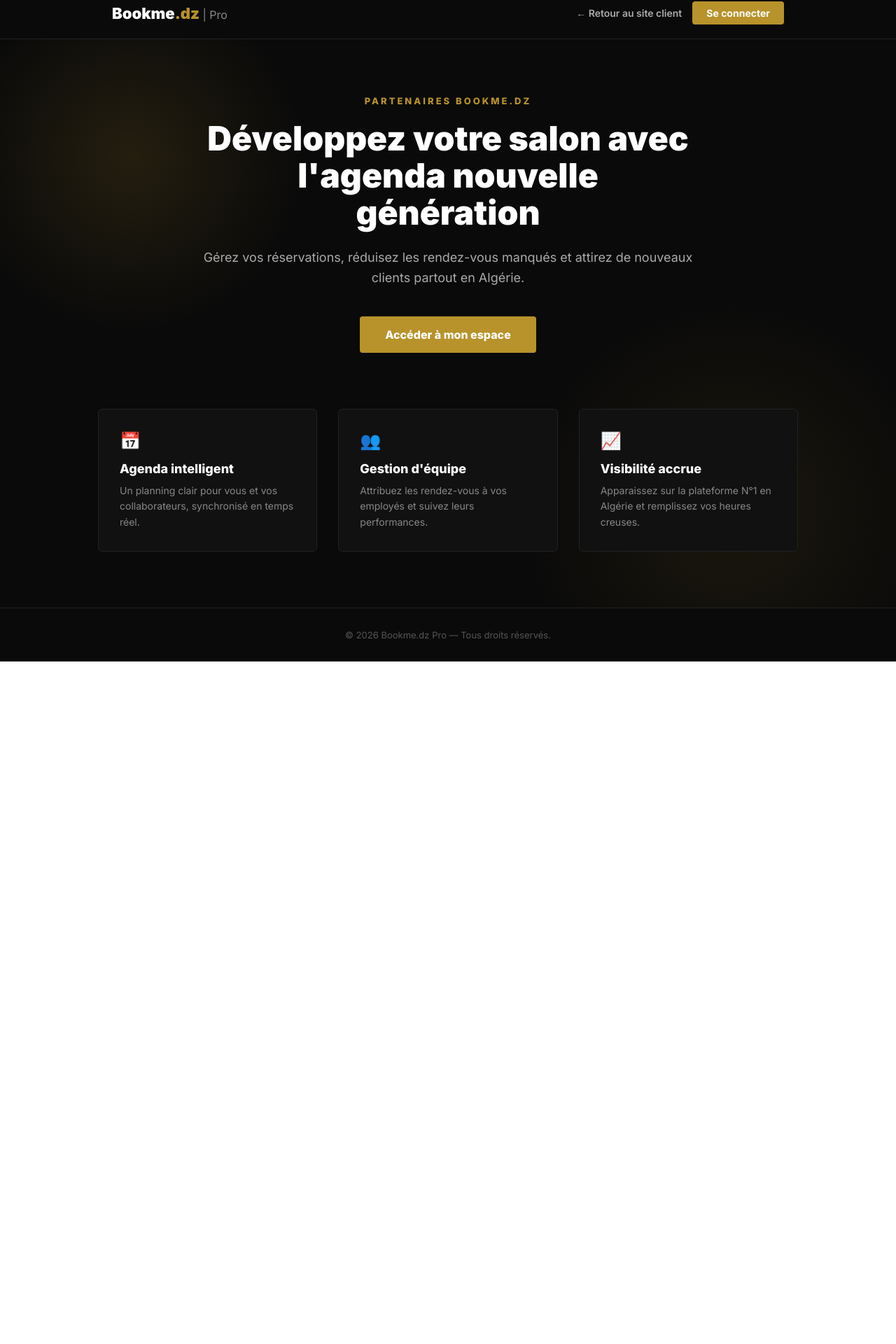
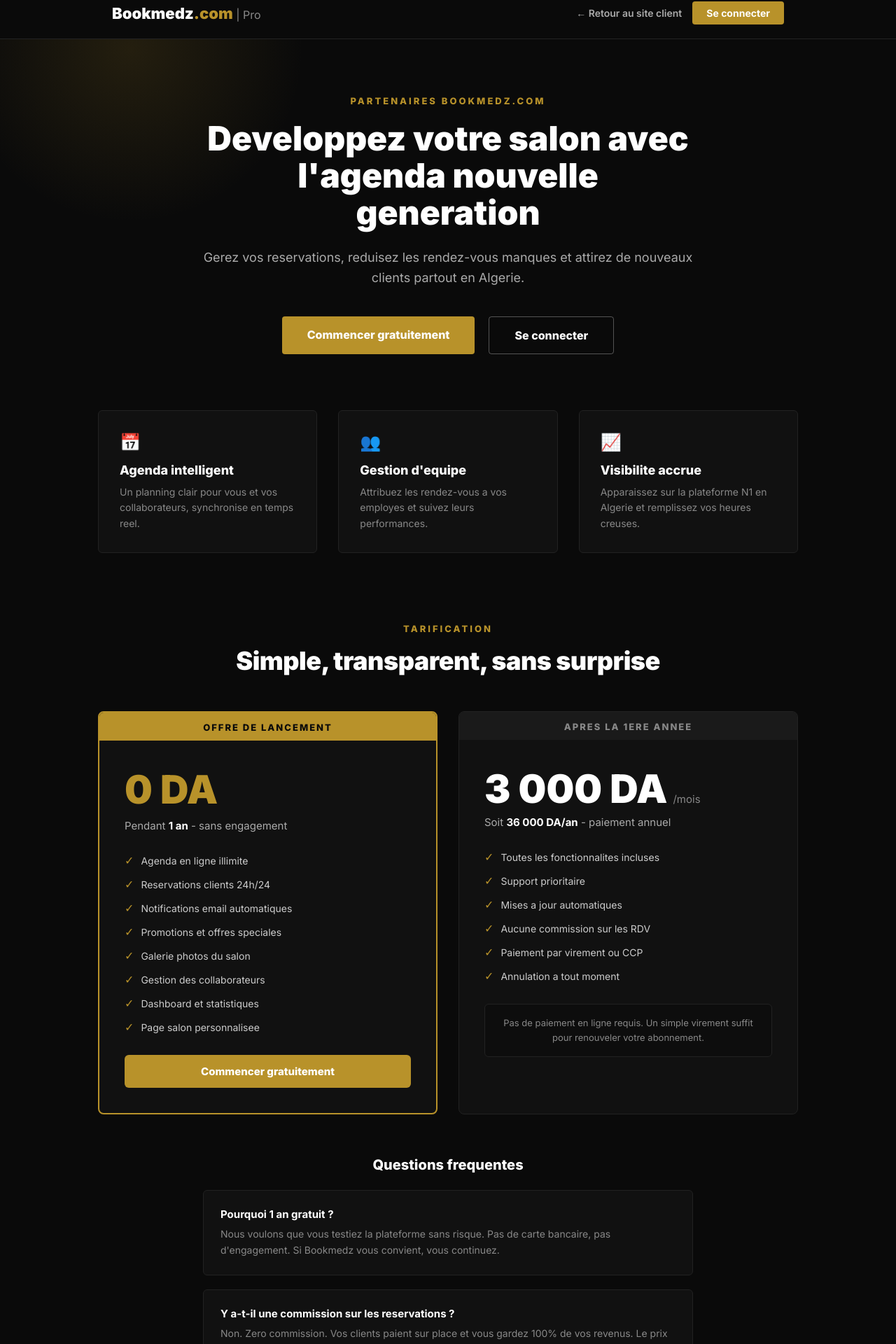
Before and after one commit to DorianNoam/Bookme, a Next.js app: page /pro in a window 1280 px wide. Shown: the part 18-1938 px from the top of the page at 70% size. Before the commit the page ends 963 px from the top, so only its background shows below. Built offline with nearby package versions, Linux system fonts and the light colour scheme.

Commit message:
Update page.tsx

```diff
--- a/src/app/pro/page.tsx
+++ b/src/app/pro/page.tsx
@@ -9,15 +9,14 @@ export default function ProLandingPage() {
   return (
     <div style={{ fontFamily: 'Inter, sans-serif', background: NOIR, minHeight: '100vh', color: '#fff', display: 'flex', flexDirection: 'column' }}>
 
-      {/* HEADER PRO */}
       <header style={{ padding: '20px 0', borderBottom: '1px solid rgba(255,255,255,0.1)' }}>
         <div style={{ maxWidth: 1000, margin: '0 auto', padding: '0 20px', display: 'flex', alignItems: 'center', justifyContent: 'space-between' }}>
           <Link href="/" style={{ fontSize: 22, fontWeight: 900, color: '#fff', textDecoration: 'none' }}>
-            Bookme<span style={{ color: OR }}>.dz</span> <span style={{ fontWeight: 400, fontSize: 16, color: '#888' }}>| Pro</span>
+            Bookmedz<span style={{ color: OR }}>.com</span> <span style={{ fontWeight: 400, fontSize: 16, color: '#888' }}>| Pro</span>
           </Link>
           <div style={{ display: 'flex', gap: 15 }}>
             <Link href="/" style={{ color: '#aaa', fontSize: 14, textDecoration: 'none', fontWeight: 600, display: 'flex', alignItems: 'center' }}>
-              ← Retour au site client
+              &larr; Retour au site client
             </Link>
             <Link href="/pro/login" style={{ background: OR, color: '#fff', padding: '8px 20px', borderRadius: 4, fontSize: 14, textDecoration: 'none', fontWeight: 700 }}>
               Se connecter
@@ -26,30 +25,34 @@ export default function ProLandingPage() {
         </div>
       </header>
 
-      {/* HERO SECTION */}
       <main style={{ flex: 1, display: 'flex', flexDirection: 'column', alignItems: 'center', justifyContent: 'center', padding: '80px 20px', textAlign: 'center', position: 'relative', overflow: 'hidden' }}>
 
-        {/* Cercles décoratifs en arrière-plan */}
         <div style={{ position: 'absolute', top: '-10%', left: '-5%', width: 500, height: 500, background: 'radial-gradient(circle, rgba(184, 146, 42, 0.15) 0%, transparent 70%)', zIndex: 0 }} />
         <div style={{ position: 'absolute', bottom: '-20%', right: '-5%', width: 600, height: 600, background: 'radial-gradient(circle, rgba(184, 146, 42, 0.1) 0%, transparent 70%)', zIndex: 0 }} />
 
         <div style={{ maxWidth: 700, position: 'relative', zIndex: 1 }}>
           <div style={{ color: OR, fontSize: 13, fontWeight: 800, textTransform: 'uppercase', letterSpacing: 3, marginBottom: 20 }}>
-            Partenaires Bookme.dz
+            Partenaires Bookmedz.com
           </div>
-          <h1 style={{ fontSize: 48, fontWeight: 900, marginBottom: 24, lineHeight: 1.1 }}>
-            Développez votre salon avec l'agenda nouvelle génération
+          <h1 style={{ fontSize: 'clamp(28px, 6vw, 48px)', fontWeight: 900, marginBottom: 24, lineHeight: 1.1 }}>
+            Developpez votre salon avec l&apos;agenda nouvelle generation
           </h1>
-          <p style={{ fontSize: 18, color: '#aaa', marginBottom: 40, lineHeight: 1.6 }}>
-            Gérez vos réservations, réduisez les rendez-vous manqués et attirez de nouveaux clients partout en Algérie.
+          <p style={{ fontSize: 'clamp(14px, 3vw, 18px)', color: '#aaa', marginBottom: 40, lineHeight: 1.6 }}>
+            Gerez vos reservations, reduisez les rendez-vous manques et attirez de nouveaux clients partout en Algerie.
           </p>
 
-          <div style={{ display: 'flex', gap: 20, justifyContent: 'center' }}>
+          <div style={{ display: 'flex', gap: 20, justifyContent: 'center', flexWrap: 'wrap' }}>
+            <Link
+              href="/pro/register"
+              style={{ background: OR, color: '#fff', padding: '16px 36px', borderRadius: 4, fontSize: 16, fontWeight: 800, textDecoration: 'none' }}
+            >
+              Commencer gratuitement
+            </Link>
             <Link
               href="/pro/login"
-              style={{ background: OR, color: '#fff', padding: '16px 36px', borderRadius: 4, fontSize: 16, fontWeight: 800, textDecoration: 'none', transition: 'all 0.2s' }}
+              style={{ background: 'transparent', color: '#fff', padding: '16px 36px', borderRadius: 4, fontSize: 16, fontWeight: 800, textDecoration: 'none', border: '1px solid rgba(255,255,255,0.3)' }}
             >
-              Accéder à mon espace
+              Se connecter
             </Link>
           </div>
         </div>
@@ -57,25 +60,137 @@ export default function ProLandingPage() {
         {/* FEATURES GRID */}
         <div style={{ display: 'grid', gridTemplateColumns: 'repeat(auto-fit, minmax(250px, 1fr))', gap: 30, maxWidth: 1000, width: '100%', marginTop: 80, position: 'relative', zIndex: 1, textAlign: 'left' }}>
           <div style={{ background: '#111', border: '1px solid #222', padding: 30, borderRadius: 6 }}>
-            <div style={{ fontSize: 24, marginBottom: 15 }}>📅</div>
+            <div style={{ fontSize: 24, marginBottom: 15 }}>{'\uD83D\uDCC5'}</div>
             <h3 style={{ fontSize: 18, fontWeight: 800, marginBottom: 10, color: '#fff' }}>Agenda intelligent</h3>
-            <p style={{ color: '#888', fontSize: 14, lineHeight: 1.6 }}>Un planning clair pour vous et vos collaborateurs, synchronisé en temps réel.</p>
+            <p style={{ color: '#888', fontSize: 14, lineHeight: 1.6 }}>Un planning clair pour vous et vos collaborateurs, synchronise en temps reel.</p>
           </div>
           <div style={{ background: '#111', border: '1px solid #222', padding: 30, borderRadius: 6 }}>
-            <div style={{ fontSize: 24, marginBottom: 15 }}>👥</div>
-            <h3 style={{ fontSize: 18, fontWeight: 800, marginBottom: 10, color: '#fff' }}>Gestion d'équipe</h3>
-            <p style={{ color: '#888', fontSize: 14, lineHeight: 1.6 }}>Attribuez les rendez-vous à vos employés et suivez leurs performances.</p>
+            <div style={{ fontSize: 24, marginBottom: 15 }}>{'\uD83D\uDC65'}</div>
+            <h3 style={{ fontSize: 18, fontWeight: 800, marginBottom: 10, color: '#fff' }}>Gestion d&apos;equipe</h3>
+            <p style={{ color: '#888', fontSize: 14, lineHeight: 1.6 }}>Attribuez les rendez-vous a vos employes et suivez leurs performances.</p>
           </div>
           <div style={{ background: '#111', border: '1px solid #222', padding: 30, borderRadius: 6 }}>
-            <div style={{ fontSize: 24, marginBottom: 15 }}>📈</div>
-            <h3 style={{ fontSize: 18, fontWeight: 800, marginBottom: 10, color: '#fff' }}>Visibilité accrue</h3>
-            <p style={{ color: '#888', fontSize: 14, lineHeight: 1.6 }}>Apparaissez sur la plateforme N°1 en Algérie et remplissez vos heures creuses.</p>
+            <div style={{ fontSize: 24, marginBottom: 15 }}>{'\uD83D\uDCC8'}</div>
+            <h3 style={{ fontSize: 18, fontWeight: 800, marginBottom: 10, color: '#fff' }}>Visibilite accrue</h3>
+            <p style={{ color: '#888', fontSize: 14, lineHeight: 1.6 }}>Apparaissez sur la plateforme N1 en Algerie et remplissez vos heures creuses.</p>
+          </div>
+        </div>
+
+        {/* SECTION TARIFICATION */}
+        <div style={{ maxWidth: 1000, width: '100%', marginTop: 100, position: 'relative', zIndex: 1 }}>
+          <div style={{ color: OR, fontSize: 13, fontWeight: 800, textTransform: 'uppercase', letterSpacing: 3, marginBottom: 16 }}>
+            Tarification
+          </div>
+          <h2 style={{ fontSize: 'clamp(22px, 5vw, 36px)', fontWeight: 900, marginBottom: 50, letterSpacing: '-0.5px' }}>
+            Simple, transparent, sans surprise
+          </h2>
+
+          <div style={{ display: 'grid', gridTemplateColumns: 'repeat(auto-fit, minmax(280px, 1fr))', gap: 30, textAlign: 'left' }}>
+
+            {/* OFFRE LANCEMENT */}
+            <div style={{ background: '#111', border: `2px solid ${OR}`, borderRadius: 8, padding: 0, overflow: 'hidden', position: 'relative' }}>
+              <div style={{ background: OR, padding: '10px 20px', textAlign: 'center' }}>
+                <span style={{ color: NOIR, fontSize: 13, fontWeight: 800, textTransform: 'uppercase', letterSpacing: 2 }}>Offre de lancement</span>
+              </div>
+              <div style={{ padding: 'clamp(24px, 4vw, 36px)' }}>
+                <div style={{ display: 'flex', alignItems: 'baseline', gap: 8, marginBottom: 8 }}>
+                  <span style={{ fontSize: 'clamp(40px, 8vw, 56px)', fontWeight: 900, color: OR }}>0 DA</span>
+                </div>
+                <p style={{ color: '#aaa', fontSize: 15, marginBottom: 30 }}>Pendant <strong style={{ color: '#fff' }}>1 an</strong> - sans engagement</p>
+
+                <div style={{ display: 'grid', gap: 14, marginBottom: 30 }}>
+                  {[
+                    'Agenda en ligne illimite',
+                    'Reservations clients 24h/24',
+                    'Notifications email automatiques',
+                    'Promotions et offres speciales',
+                    'Galerie photos du salon',
+                    'Gestion des collaborateurs',
+                    'Dashboard et statistiques',
+                    'Page salon personnalisee',
+                  ].map(f => (
+                    <div key={f} style={{ display: 'flex', gap: 10, alignItems: 'center', fontSize: 14, color: '#ccc' }}>
+                      <span style={{ color: OR, fontSize: 16 }}>{'\u2713'}</span>
+                      {f}
+                    </div>
+                  ))}
+                </div>
+
+                <Link href="/pro/register" style={{ display: 'block', background: OR, color: '#fff', padding: '14px', borderRadius: 6, fontSize: 15, fontWeight: 800, textDecoration: 'none', textAlign: 'center' }}>
+                  Commencer gratuitement
+                </Link>
+              </div>
+            </div>
+
+            {/* APRES 1 AN */}
+            <div style={{ background: '#111', border: '1px solid #222', borderRadius: 8, padding: 0, overflow: 'hidden' }}>
+              <div style={{ background: '#1a1a1a', padding: '10px 20px', textAlign: 'center' }}>
+                <span style={{ color: '#888', fontSize: 13, fontWeight: 800, textTransform: 'uppercase', letterSpacing: 2 }}>Apres la 1ere annee</span>
+              </div>
+              <div style={{ padding: 'clamp(24px, 4vw, 36px)' }}>
+                <div style={{ display: 'flex', alignItems: 'baseline', gap: 8, marginBottom: 4 }}>
+                  <span style={{ fontSize: 'clamp(40px, 8vw, 56px)', fontWeight: 900, color: '#fff' }}>3 000 DA</span>
+                  <span style={{ color: '#888', fontSize: 15 }}>/mois</span>
+                </div>
+                <p style={{ color: '#aaa', fontSize: 15, marginBottom: 30 }}>Soit <strong style={{ color: '#fff' }}>36 000 DA/an</strong> - paiement annuel</p>
+
+                <div style={{ display: 'grid', gap: 14, marginBottom: 30 }}>
+                  {[
+                    'Toutes les fonctionnalites incluses',
+                    'Support prioritaire',
+                    'Mises a jour automatiques',
+                    'Aucune commission sur les RDV',
+                    'Paiement par virement ou CCP',
+                    'Annulation a tout moment',
+                  ].map(f => (
+                    <div key={f} style={{ display: 'flex', gap: 10, alignItems: 'center', fontSize: 14, color: '#ccc' }}>
+                      <span style={{ color: OR, fontSize: 16 }}>{'\u2713'}</span>
+                      {f}
+                    </div>
+                  ))}
+                </div>
+
+                <div style={{ background: '#0d0d0d', border: '1px solid #222', borderRadius: 6, padding: 16, textAlign: 'center' }}>
+                  <p style={{ color: '#888', fontSize: 13, margin: 0, lineHeight: 1.6 }}>
+                    Pas de paiement en ligne requis. Un simple virement suffit pour renouveler votre abonnement.
+                  </p>
+                </div>
+              </div>
+            </div>
+          </div>
+
+          {/* FAQ RAPIDE */}
+          <div style={{ marginTop: 60, textAlign: 'left', maxWidth: 700, margin: '60px auto 0' }}>
+            <h3 style={{ fontSize: 20, fontWeight: 800, marginBottom: 24, textAlign: 'center' }}>Questions frequentes</h3>
+            <div style={{ display: 'grid', gap: 20 }}>
+              <div style={{ background: '#111', border: '1px solid #222', borderRadius: 6, padding: 24 }}>
+                <p style={{ fontWeight: 700, color: '#fff', margin: '0 0 8px', fontSize: 15 }}>Pourquoi 1 an gratuit ?</p>
+                <p style={{ color: '#888', fontSize: 14, lineHeight: 1.6, margin: 0 }}>Nous voulons que vous testiez la plateforme sans risque. Pas de carte bancaire, pas d&apos;engagement. Si Bookmedz vous convient, vous continuez.</p>
+              </div>
+              <div style={{ background: '#111', border: '1px solid #222', borderRadius: 6, padding: 24 }}>
+                <p style={{ fontWeight: 700, color: '#fff', margin: '0 0 8px', fontSize: 15 }}>Y a-t-il une commission sur les reservations ?</p>
+                <p style={{ color: '#888', fontSize: 14, lineHeight: 1.6, margin: 0 }}>Non. Zero commission. Vos clients paient sur place et vous gardez 100% de vos revenus. Le prix de l&apos;abonnement est fixe.</p>
+              </div>
+              <div style={{ background: '#111', border: '1px solid #222', borderRadius: 6, padding: 24 }}>
+                <p style={{ fontWeight: 700, color: '#fff', margin: '0 0 8px', fontSize: 15 }}>Comment je renouvelle apres 1 an ?</p>
+                <p style={{ color: '#888', fontSize: 14, lineHeight: 1.6, margin: 0 }}>Un simple virement de 36 000 DA avec votre nom de salon en motif. Vous recevrez un email de rappel 30 jours avant l&apos;echeance.</p>
+              </div>
+            </div>
+          </div>
+
+          {/* CTA FINAL */}
+          <div style={{ marginTop: 80, textAlign: 'center', position: 'relative', zIndex: 1 }}>
+            <h2 style={{ fontSize: 'clamp(20px, 4vw, 30px)', fontWeight: 900, marginBottom: 16 }}>Pret a digitaliser votre salon ?</h2>
+            <p style={{ color: '#888', fontSize: 15, marginBottom: 30 }}>Inscrivez-vous en 2 minutes. C&apos;est gratuit pendant 1 an.</p>
+            <Link href="/pro/register" style={{ background: OR, color: '#fff', padding: '16px 40px', borderRadius: 4, fontSize: 16, fontWeight: 800, textDecoration: 'none', display: 'inline-block' }}>
+              Creer mon compte Pro
+            </Link>
           </div>
         </div>
       </main>
 
       <footer style={{ borderTop: '1px solid #222', padding: '30px 20px', textAlign: 'center', color: '#555', fontSize: 13 }}>
-        © {new Date().getFullYear()} Bookme.dz Pro — Tous droits réservés.
+        &copy; {new Date().getFullYear()} Bookmedz.com Pro &mdash; Tous droits reserves.
       </footer>
     </div>
   )
```
